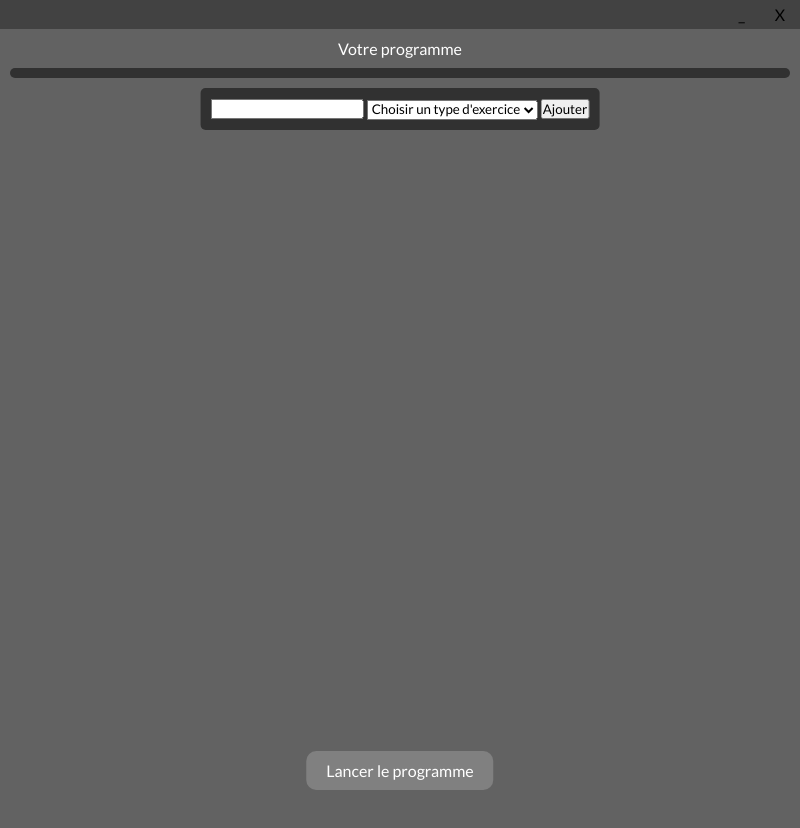
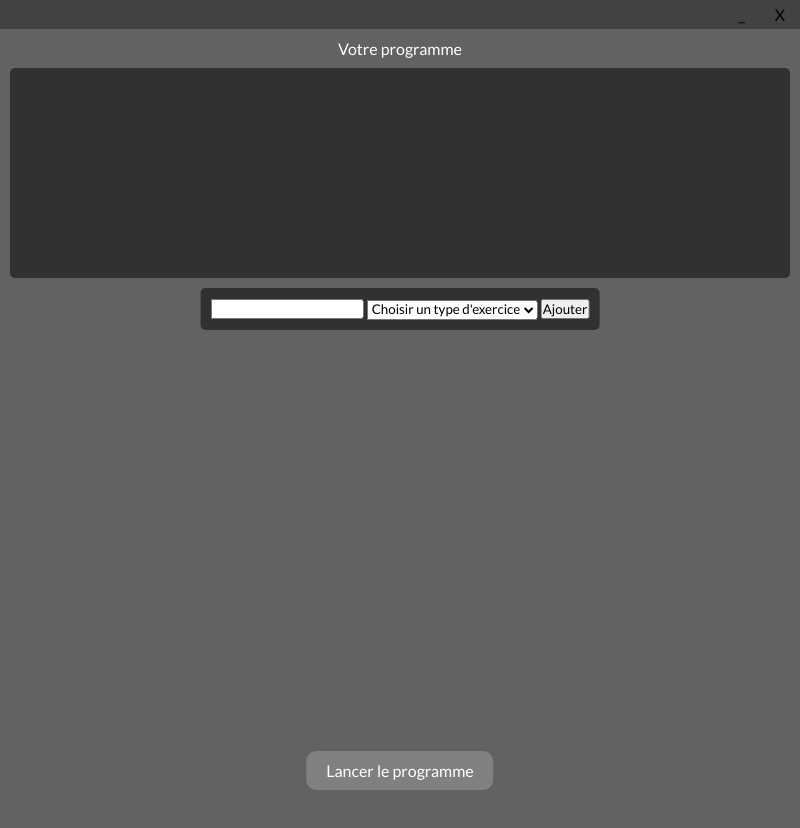
Before and after one commit to ItsBursty/Rozbo, an Electron app: page src/index.html in a window 800 px wide. Drawn offline with Linux system fonts and the light colour scheme; no server answers.

Commit message:
readme update

```diff
--- a/src/style.css
+++ b/src/style.css
@@ -80,6 +80,12 @@
   border-radius: 5px;
 }
 
+#list{
+  height: 200px;
+  overflow: hidden;
+  overflow-y: auto;
+}
+
 #manage-btn{
     width: fit-content;
     position: relative;
```
Also changed, not shown: README.md.
